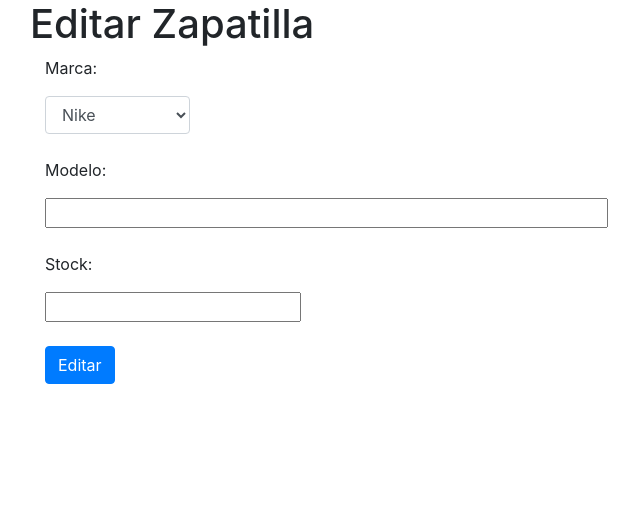
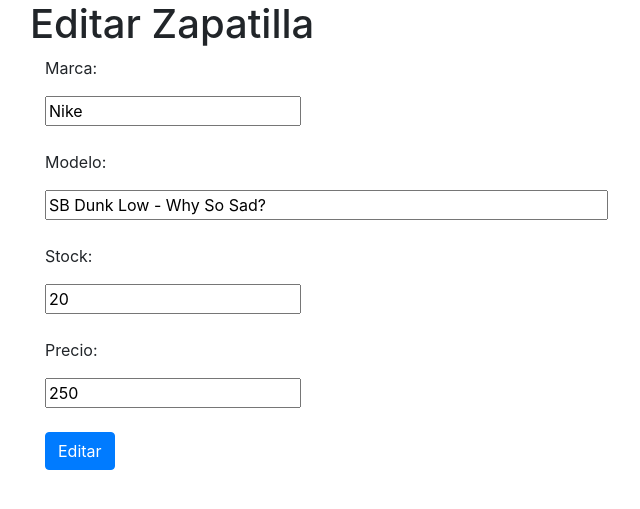
Before and after one commit to mariosb-13/ProyectoIAW, a PHP site: page /editar.php?id=1 in a window 1280 px wide. Shown: the top 509 px of the page, without its empty margins (40-680 px from the left). Run offline with PHP 8.4, Linux system fonts and the light colour scheme; data comes from the database, SQL or seed files in the repository; data that the repository does not hold is empty.

Commit message:
Editar y stock bien

```diff
--- a/editar.php
+++ b/editar.php
@@ -9,6 +9,7 @@ $resultado = $mysqli->query($sql);
 
 // Se extrae el registro. No se hace en bucle porque el resultado debe ser único
 $fila = $resultado->fetch_assoc();
+
 ?>
 
 <!doctype html>
@@ -32,7 +33,7 @@ $fila = $resultado->fetch_assoc();
 
 <body>
 	<div class="container">
-	<div class="row">
+		<div class="row">
 			<h1>Editar Zapatilla</h1>
 		</div>
 
@@ -42,39 +43,36 @@ $fila = $resultado->fetch_assoc();
 				<div class="form-group">
 						<label>
 							<p>Marca:</p>
-							<select name="marca" id="marca" class="form-control" required>
-							<option value="Nike">Nike</option>
-							<option value="Adidas">Adidas</option>
-							<option value="New Balance">New Balance</option>
-							<option value="Puma">Puma</option>
-							<option value="Converse">Converse</option>
-							<option value="Vans">Vans</option>
-							<option value="Lacoste">Lacoste</option>
-							<option value="Salomon">Salomon</option>
-							<option value="Reebok">Reebok</option>
-							</select>
+							<input type="text" name="marca" maxlength="20" size="20" required readonly value="<?php echo $fila['Marca'] ?>">
 						</label>
-						<input type="hidden" name="id" value="<?php echo $fila['id'] ?>">
 					</div>
 					<div class="form-group">
 						<label>
 							<p>Modelo:</p>
-							<input type="text" name="telefono" maxlength="50" size="50" required value="<?php echo $fila['modelo'] ?>">
+							<input type="text" name="modelo" maxlength="50" size="50" required value="<?php echo $fila['Modelo'] ?>">
 						</label>
 					</div>
 
 					<div class="form-group">
 						<label>
 							<p>Stock:</p>
-							<input type="number" name="fecha_nac" maxlength="50" size="50" required value="<?php echo $fila['stock'] ?>">
+							<input type="number" name="stock" maxlength="10" size="10" required value="<?php echo $fila['Stock'] ?>">
 						</label>
 					</div>
 
-
+					<div class="form-group">
+						<label>
+							<p>Precio:</p>
+							<input type="number" name="precio" maxlength="10" size="10" required value="<?php echo $fila['Precio'] ?>">
+						</label>
+					</div>
 
 					<div class="form-group">
 						<input type="submit" class="btn btn-primary" value="Editar">
 					</div>
+
+					<input type="hidden" name="id" maxlength="10" size="10" required value="<?php echo $id ?>">
+
 				</form>
 			</div>
 		</div>
```
Also changed, not shown: editar2.php (+35 -13 lines), zapatillas.php (+13 -3 lines), css/styles.css (line endings or trailing spaces).
